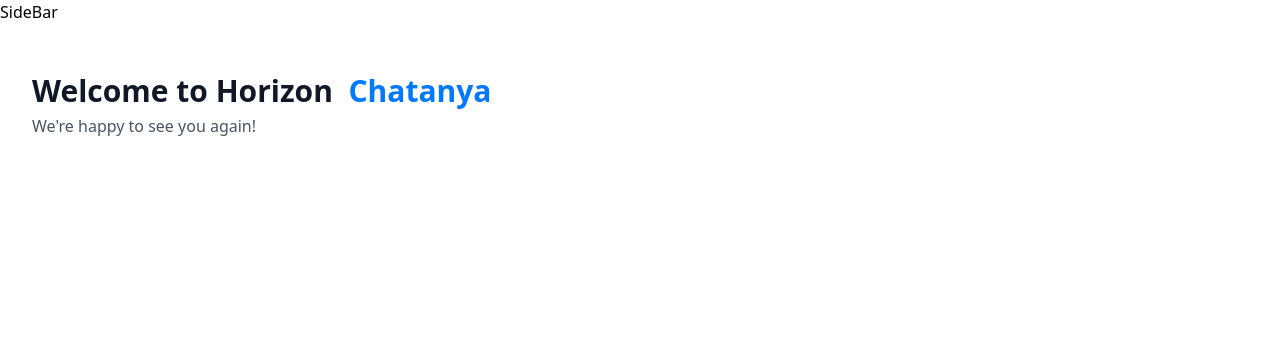
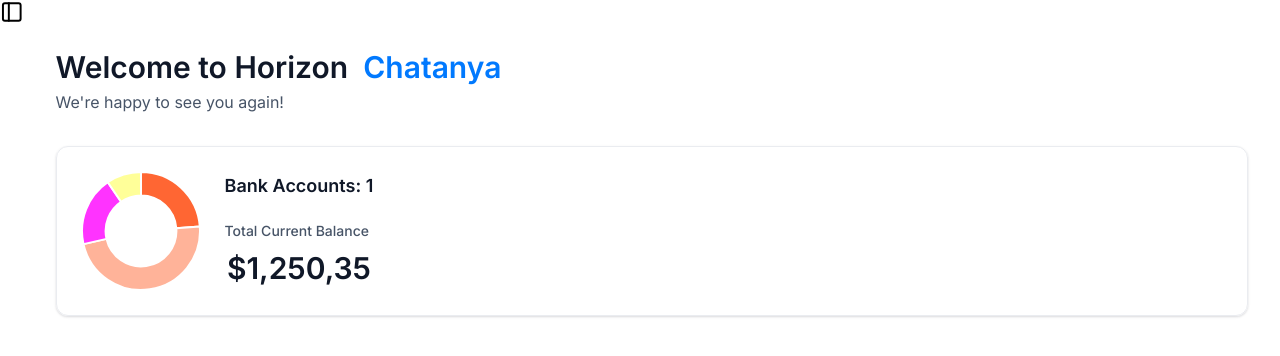
Before and after one commit to chatanyapra/banking_application, a Next.js app: page / in a window 1280 px wide. Shown: the top 356 px of the page. Built offline with nearby package versions, Linux system fonts and the light colour scheme.

Commit message:
add charjs of user in frontend

```diff
--- a/app/(root)/layout.tsx
+++ b/app/(root)/layout.tsx
@@ -1,11 +1,14 @@
+import { Sidebar } from "lucide-react";
+
 export default function RootLayout({
     children,
 }: Readonly<{
     children: React.ReactNode;
 }>) {
+    const loggedIn = {firstname: "Chatanya", lastname: "Pratap"}
     return (
-        <main>
-            SideBar
+        <main className="flex h-screen w-full font-inter">
+            <Sidebar user={loggedIn} />
             {children}
         </main>
     );
--- a/app/(root)/page.tsx
+++ b/app/(root)/page.tsx
@@ -1,4 +1,5 @@
 import HeaderBox from '@/components/ui/HeaderBox'
+import TotalBalanceBox from '@/components/ui/TotalBalanceBox'
 
 const Home = () => {
   const loggedIn = {firstName: "Chatanya" }
@@ -12,6 +13,11 @@ const Home = () => {
             user={loggedIn?.firstName || 'Guest'}
             subtext={`We're happy to see you again!`}
           />
+          <TotalBalanceBox
+            accounts={[]}
+            totalBanks={1}
+            totalCurrentBalance={1250.35}
+          />
         </header>
       </div>
     </section>
--- /dev/null
+++ b/components/ui/AnimatedCounter.tsx
@@ -0,0 +1,18 @@
+'use client'
+
+import CountUp from "react-countup";
+
+const AnimatedCounter = ({amount}: {amount:number}) => {
+  return (
+    <div>
+      <CountUp
+        decimals={2}
+        decimal=","
+        prefix="$"
+        end={amount}
+      />
+    </div>
+  )
+}
+
+export default AnimatedCounter
--- /dev/null
+++ b/components/ui/DoughnutChart.tsx
@@ -0,0 +1,31 @@
+'use client'
+import { Chart as ChartJS, ArcElement, Tooltip, Legend } from "chart.js";
+import { Doughnut } from "react-chartjs-2";
+
+ChartJS.register(ArcElement, Tooltip, Legend);
+
+const DoughnutChart = ({ accounts }: DoughnutChartProps) => {
+    const data = {
+        datasets: [
+            {
+                label: "Bank",
+                data: [1250, 2500, 1000, 500],
+                backgroundColor: ['#FF6633', '#FFB399', '#FF33FF', '#FFFF99']
+            }
+        ],
+        labels: ['Bank1', 'Bank2', 'Bank3', 'Bank4']
+    }
+    return <Doughnut
+        options={{
+            cutout: "60%",
+            plugins: {
+                legend:{
+                    display: false
+                }
+            }
+        }}
+        data={data}
+    />
+}
+
+export default DoughnutChart
--- /dev/null
+++ b/components/ui/Sidebar.tsx
@@ -0,0 +1,26 @@
+import { Link } from 'lucide-react'
+import Image from 'next/image'
+import React from 'react'
+
+const Sidebar = ({user}:SiderbarProps) => {
+  return (
+    <section className='sidebar'>
+      <nav className='flex flex-col gap-4'>
+        <Link href='/'
+            className='mb-12 cursor-pointer items-center gap-2'
+        >
+            <Image
+                src='/icons/logo.svg'
+                alt='Horizon Logo'
+                width={34}
+                height={34}
+                className='size-[24px] max-xl:size-14'
+            />
+            <h1  className='sidebar-logo'> </h1>
+        </Link>
+      </nav>
+    </section>
+  )
+}
+
+export default Sidebar
--- /dev/null
+++ b/components/ui/TotalBalanceBox.tsx
@@ -0,0 +1,27 @@
+import AnimatedCounter from './AnimatedCounter'
+import DoughnutChart from './DoughnutChart'
+
+const TotalBalanceBox = ({ accounts = [], totalBanks, totalCurrentBalance }: TotlaBalanceBoxProps) => {
+    return (
+        <section className='total-balance'>
+            <div className='total-balance-chart'>
+                <DoughnutChart accounts={accounts} />
+            </div>
+            <div className='flex flex-col gap-6'>
+                <h2 className='header-2'>
+                    Bank Accounts: {totalBanks}
+                </h2>
+                <div className='flex flex-col gap-2'>
+                    <p className='total-balance-label'>
+                        Total Current Balance
+                    </p>
+                    <div className='total-balance-amount flex-center gap-2'>
+                        <AnimatedCounter amount={totalCurrentBalance} />
+                    </div>
+                </div>
+            </div>
+        </section>
+    )
+}
+
+export default TotalBalanceBox
--- a/package.json
+++ b/package.json
@@ -3,18 +3,22 @@
   "version": "0.1.0",
   "private": true,
   "scripts": {
-    "dev": "next dev --turbopack",
+    "dev": "next dev",
     "build": "next build",
     "start": "next start",
     "lint": "next lint"
   },
   "dependencies": {
     "@radix-ui/react-slot": "^1.1.1",
+    "chart.js": "^4.4.7",
     "class-variance-authority": "^0.7.1",
     "clsx": "^2.1.1",
     "lucide-react": "^0.469.0",
     "next": "15.1.3",
+    "query-string": "^9.1.1",
     "react": "^19.0.0",
+    "react-chartjs-2": "^5.3.0",
+    "react-countup": "^6.5.3",
     "react-dom": "^19.0.0",
     "shadcn-ui": "^0.9.4",
     "tailwind-merge": "^2.6.0",
```
Also changed, not shown: 1 other file (tests, documents, lock files or other folders).
